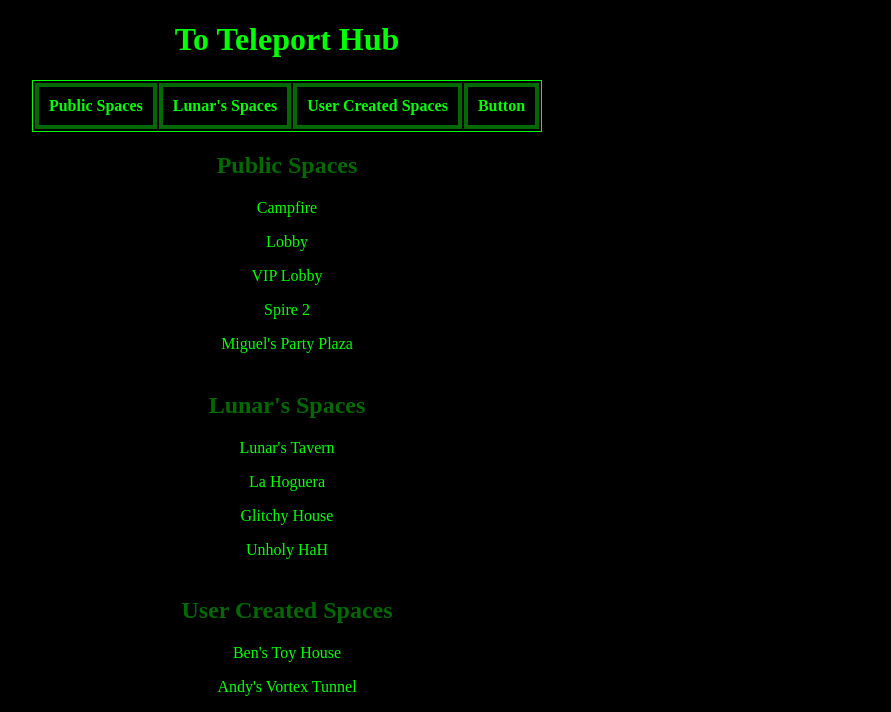
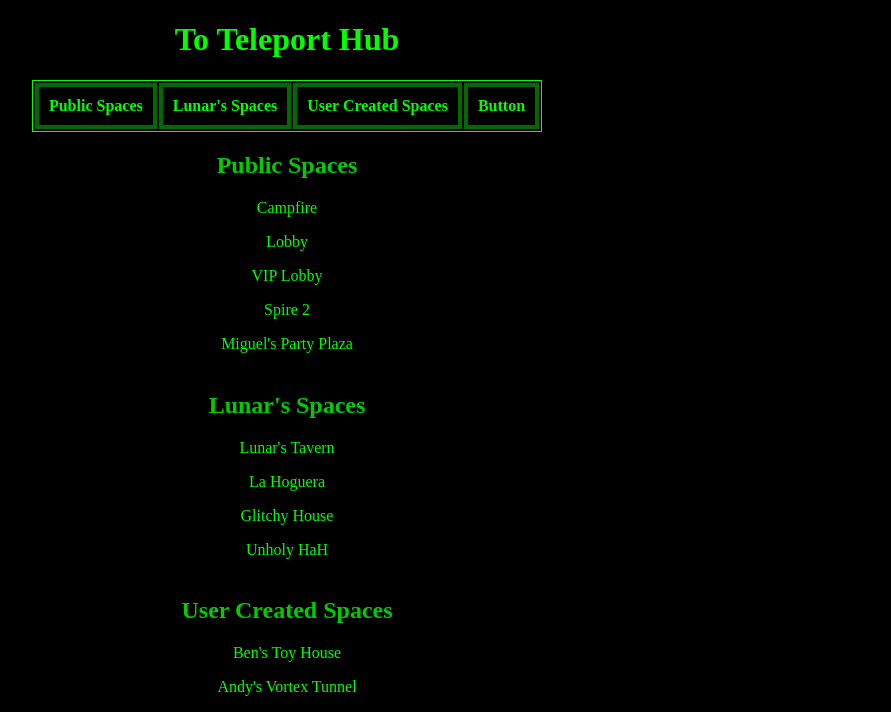
Before and after one commit to LunarTiger/AltspaceVR, a Jekyll site: the page teleportHub/index.html, which Jekyll copies as it is, in a window 1280 px wide. Shown: the top 712 px of the page, without its empty margins (353-1244 px from the left). Built offline with Jekyll 4.4.1, drawn with Linux system fonts in a browser that asks for light colours.

Commit message:
Update index.html

```diff
--- a/teleportHub/index.html
+++ b/teleportHub/index.html
@@ -9,7 +9,7 @@
 			a:visited {color: #00ff00;text-decoration:none;}
 			a:hover {color: #00bf00;text-decoration:none;}
 			a:active {color: #008900;text-decoration:none;}
-			h2 {color: #006900;}
+			h2 {color: #00cd00;}
 			table {border: 1px solid #00ff00;margin-left:auto;margin-right:auto;}
 			th {padding: 10px;border: 4px solid #006900;}
 		</style>
```
